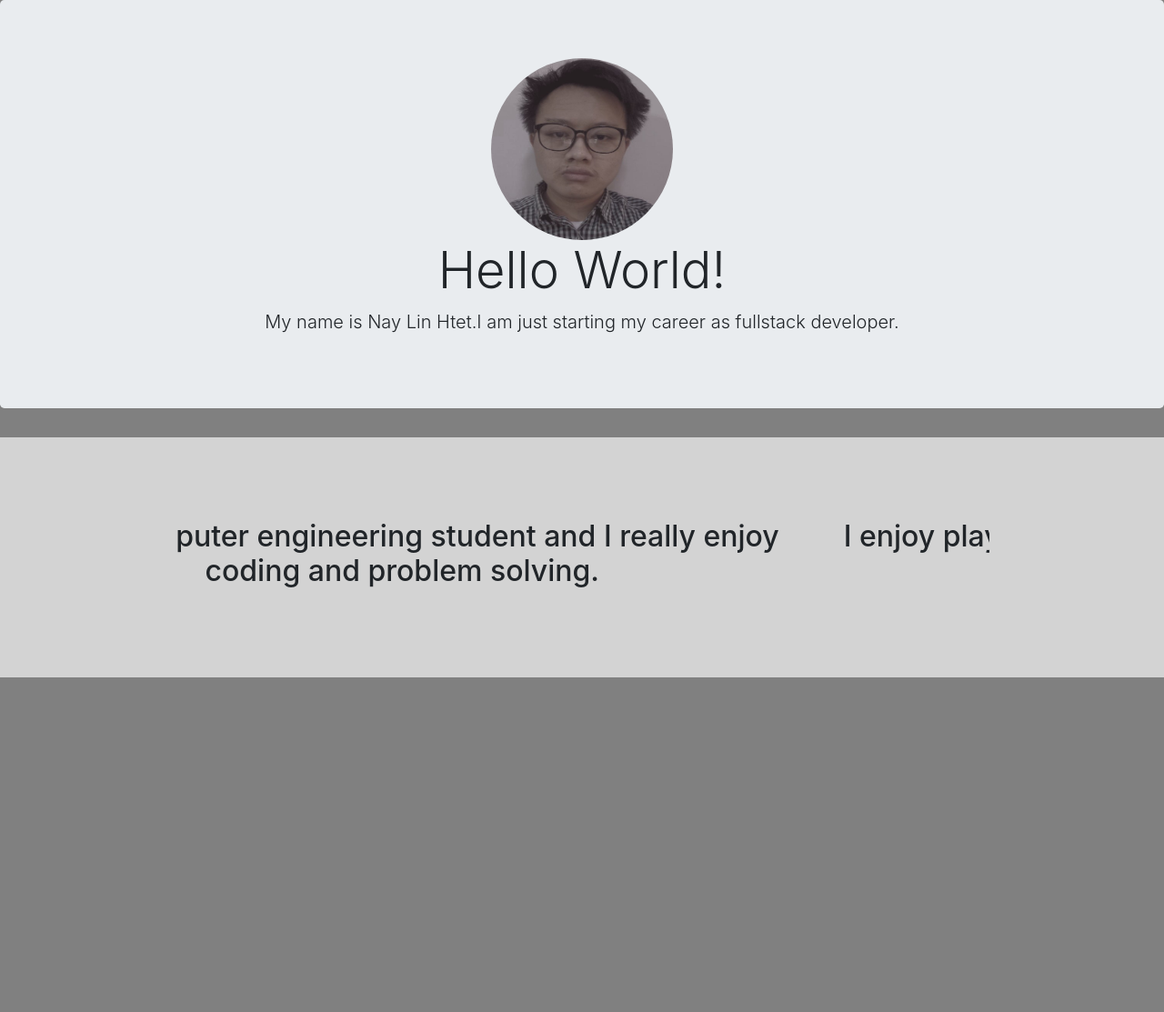
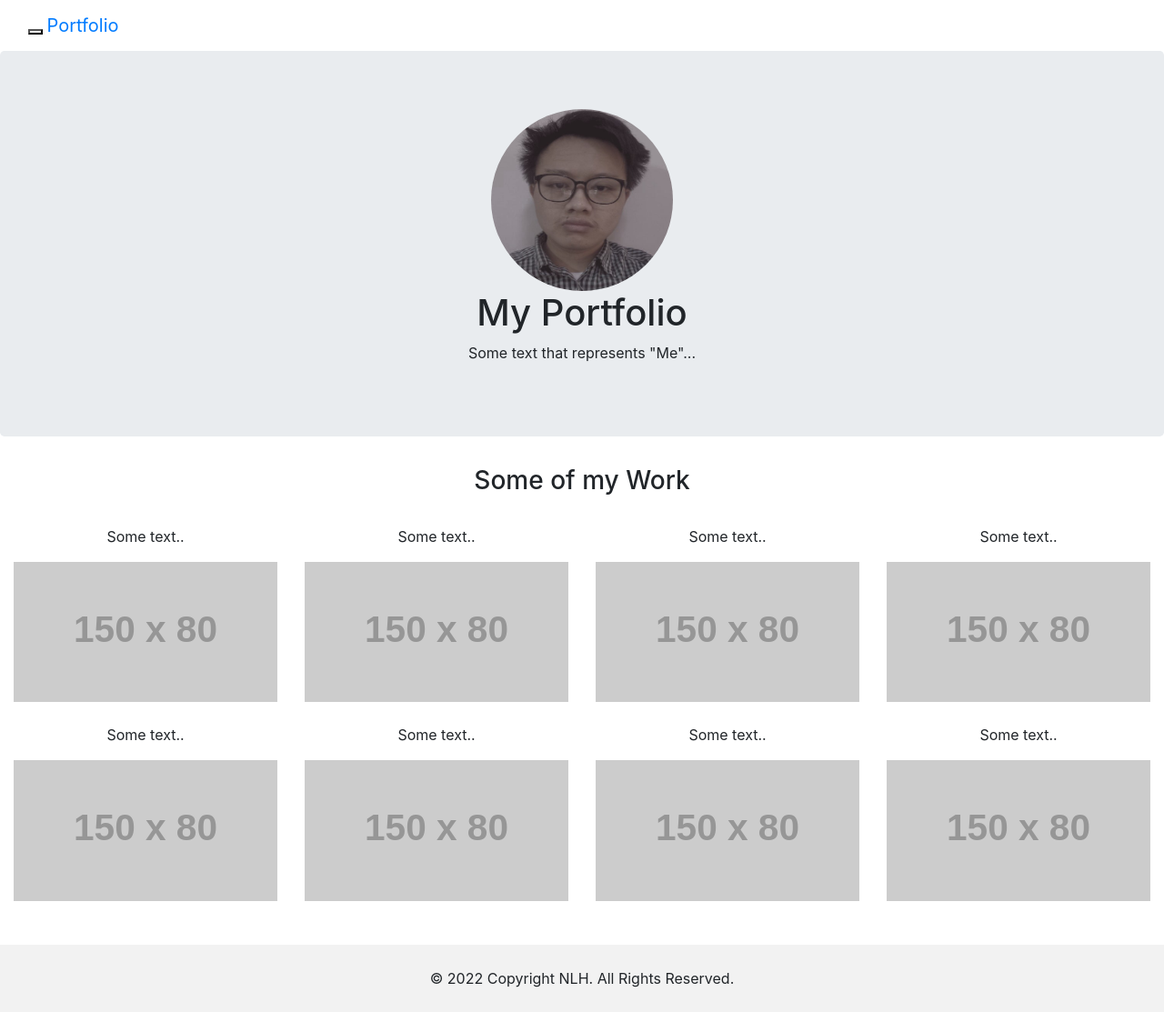
Before and after one commit to NaLa0x48/cv, a plain HTML site: page index.html in a window 1280 px wide. Shown: the whole page at 91% size. Before the commit the page ends 800 px from the top, so only its background shows below. Drawn offline with nearby package versions, Linux system fonts and the light colour scheme; placeholder pictures from the web are drawn by us.

Commit message:
refactor profile

```diff
--- a/index.html
+++ b/index.html
@@ -1,41 +1,124 @@
 <!DOCTYPE html>
-<html>
+<html lang="en">
+
 <head>
+	<title>Bootstrap Example</title>
 	<meta charset="utf-8">
 	<meta name="viewport" content="width=device-width, initial-scale=1">
-	<title>Nae Title</title>
-	<link rel="stylesheet" href="https://maxcdn.bootstrapcdn.com/bootstrap/4.0.0/css/bootstrap.min.css" integrity="sha384-Gn5384xqQ1aoWXA+058RXPxPg6fy4IWvTNh0E263XmFcJlSAwiGgFAW/dAiS6JXm" crossorigin="anonymous">
-	<link rel="stylesheet" type="text/css" href="css/style.css">
+	<link rel="stylesheet" href="https://maxcdn.bootstrapcdn.com/bootstrap/4.0.0/css/bootstrap.min.css"
+		integrity="sha384-Gn5384xqQ1aoWXA+058RXPxPg6fy4IWvTNh0E263XmFcJlSAwiGgFAW/dAiS6JXm" crossorigin="anonymous">
+	<script src="https://ajax.googleapis.com/ajax/libs/jquery/3.6.1/jquery.min.js"></script>
+	<script src="https://maxcdn.bootstrapcdn.com/bootstrap/3.4.1/js/bootstrap.min.js"></script>
+
+	<style>
+		/* Remove the navbar's default margin-bottom and rounded borders */
+		.navbar {
+			margin-bottom: 0;
+			border-radius: 0;
+		}
+
+		/* Add a gray background color and some padding to the footer */
+		footer {
+			background-color: #f2f2f2;
+			padding: 25px;
+		}
+
+		.my-photo{
+			width: 200px;
+			height: 200px;
+			border-radius: 100%;
+		}
+	</style>
+	<script src="https://code.jquery.com/jquery-3.2.1.slim.min.js"
+		integrity="sha384-KJ3o2DKtIkvYIK3UENzmM7KCkRr/rE9/Qpg6aAZGJwFDMVNA/GpGFF93hXpG5KkN"
+		crossorigin="anonymous"></script>
+	<script src="https://cdnjs.cloudflare.com/ajax/libs/popper.js/1.12.9/umd/popper.min.js"
+		integrity="sha384-ApNbgh9B+Y1QKtv3Rn7W3mgPxhU9K/ScQsAP7hUibX39j7fakFPskvXusvfa0b4Q"
+		crossorigin="anonymous"></script>
+	<script src="https://maxcdn.bootstrapcdn.com/bootstrap/4.0.0/js/bootstrap.min.js"
+		integrity="sha384-JZR6Spejh4U02d8jOt6vLEHfe/JQGiRRSQQxSfFWpi1MquVdAyjUar5+76PVCmYl"
+		crossorigin="anonymous"></script>
 </head>
+
 <body>
-	<script src="https://code.jquery.com/jquery-3.2.1.slim.min.js" integrity="sha384-KJ3o2DKtIkvYIK3UENzmM7KCkRr/rE9/Qpg6aAZGJwFDMVNA/GpGFF93hXpG5KkN" crossorigin="anonymous"></script>
-	<script src="https://cdnjs.cloudflare.com/ajax/libs/popper.js/1.12.9/umd/popper.min.js" integrity="sha384-ApNbgh9B+Y1QKtv3Rn7W3mgPxhU9K/ScQsAP7hUibX39j7fakFPskvXusvfa0b4Q" crossorigin="anonymous"></script>
-	<script src="https://maxcdn.bootstrapcdn.com/bootstrap/4.0.0/js/bootstrap.min.js" integrity="sha384-JZR6Spejh4U02d8jOt6vLEHfe/JQGiRRSQQxSfFWpi1MquVdAyjUar5+76PVCmYl" crossorigin="anonymous"></script>
-	<section id="top">
+
+	<nav class="navbar navbar-inverse">
+		<div class="container-fluid">
+			<div class="navbar-header">
+				<button type="button" class="navbar-toggle" data-toggle="collapse" data-target="#myNavbar">
+					<span class="icon-bar"></span>
+					<span class="icon-bar"></span>
+					<span class="icon-bar"></span>
+				</button>
+				<a class="navbar-brand" href="#">Portfolio</a>
+			</div>
+			<!-- <div class="collapse navbar-collapse" id="myNavbar">
+				<ul class="nav navbar-nav">
+					<li class="active"><a href="#">Home</a></li>
+					<li><a href="#">About</a></li>
+					<li><a href="#">Gallery</a></li>
+					<li><a href="#">Contact</a></li>
+				</ul>
+			</div> -->
+		</div>
+	</nav>
+
 	<div class="jumbotron">
-  			<div class="container-fluid">
+		<div class="container text-center">
 			<img class="my-photo" src="images/me.jpg" alt="my-photo">
-  				<h1 class="display-4">Hello World!</h1>
-    			<p class="lead">My name is Nay Lin Htet.I am just starting my career as fullstack developer.</p>
+			<h1>My Portfolio</h1>
+			<p>Some text that represents "Me"...</p>
 		</div>
 	</div>
-	</section>
-	<section id="about-section">
-		<div class="carousel slide" data-ride="carousel" interval="1500">
-			<div class="carousel-inner">
-				<div class="carousel-item active">
-    				<h2>I am a computer engineering student and I really enjoy coding and problem solving.</h2>
+
+	<div class="container-fluid bg-3 text-center">
+		<h3>Some of my Work</h3><br>
+		<div class="row">
+			<div class="col-sm-3">
+				<p>Some text..</p>
+				<img src="https://placehold.it/150x80?text=IMAGE" class="img-responsive" style="width:100%" alt="Image">
 			</div>
-    			<div class="carousel-item">
-      				<h2>I enjoy playing football, watching movies and running.</h2>
+			<div class="col-sm-3">
+				<p>Some text..</p>
+				<img src="https://placehold.it/150x80?text=IMAGE" class="img-responsive" style="width:100%" alt="Image">
 			</div>
-    			<div class="carousel-item">
-      				<h2>I like to challenge myself and learning new things.</h2>
+			<div class="col-sm-3">
+				<p>Some text..</p>
+				<img src="https://placehold.it/150x80?text=IMAGE" class="img-responsive" style="width:100%" alt="Image">
+			</div>
+			<div class="col-sm-3">
+				<p>Some text..</p>
+				<img src="https://placehold.it/150x80?text=IMAGE" class="img-responsive" style="width:100%" alt="Image">
 			</div>
 		</div>
+	</div><br>
+
+	<div class="container-fluid bg-3 text-center">
+		<div class="row">
+			<div class="col-sm-3">
+				<p>Some text..</p>
+				<img src="https://placehold.it/150x80?text=IMAGE" class="img-responsive" style="width:100%" alt="Image">
 			</div>
-	</section>
+			<div class="col-sm-3">
+				<p>Some text..</p>
+				<img src="https://placehold.it/150x80?text=IMAGE" class="img-responsive" style="width:100%" alt="Image">
+			</div>
+			<div class="col-sm-3">
+				<p>Some text..</p>
+				<img src="https://placehold.it/150x80?text=IMAGE" class="img-responsive" style="width:100%" alt="Image">
+			</div>
+			<div class="col-sm-3">
+				<p>Some text..</p>
+				<img src="https://placehold.it/150x80?text=IMAGE" class="img-responsive" style="width:100%" alt="Image">
+			</div>
+		</div>
+	</div><br><br>
 
+	<footer class="container-fluid text-center">
+		<!-- Copyright -->
+		© 2022 Copyright NLH. All Rights Reserved.
+		<!-- Copyright -->
+	</footer>
 
 </body>
 
```
Lines whose indentation alone changed are shown as unchanged.
